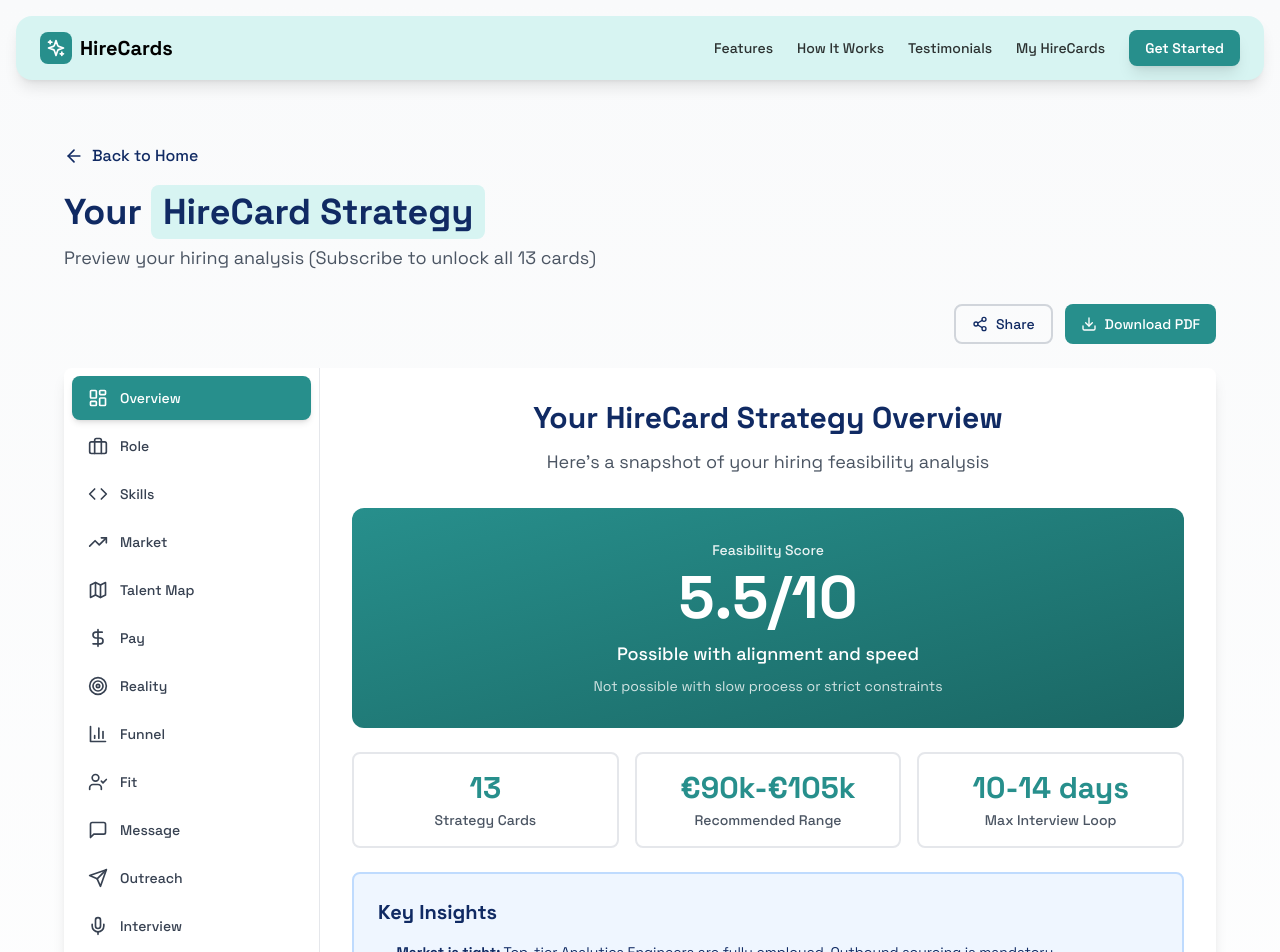
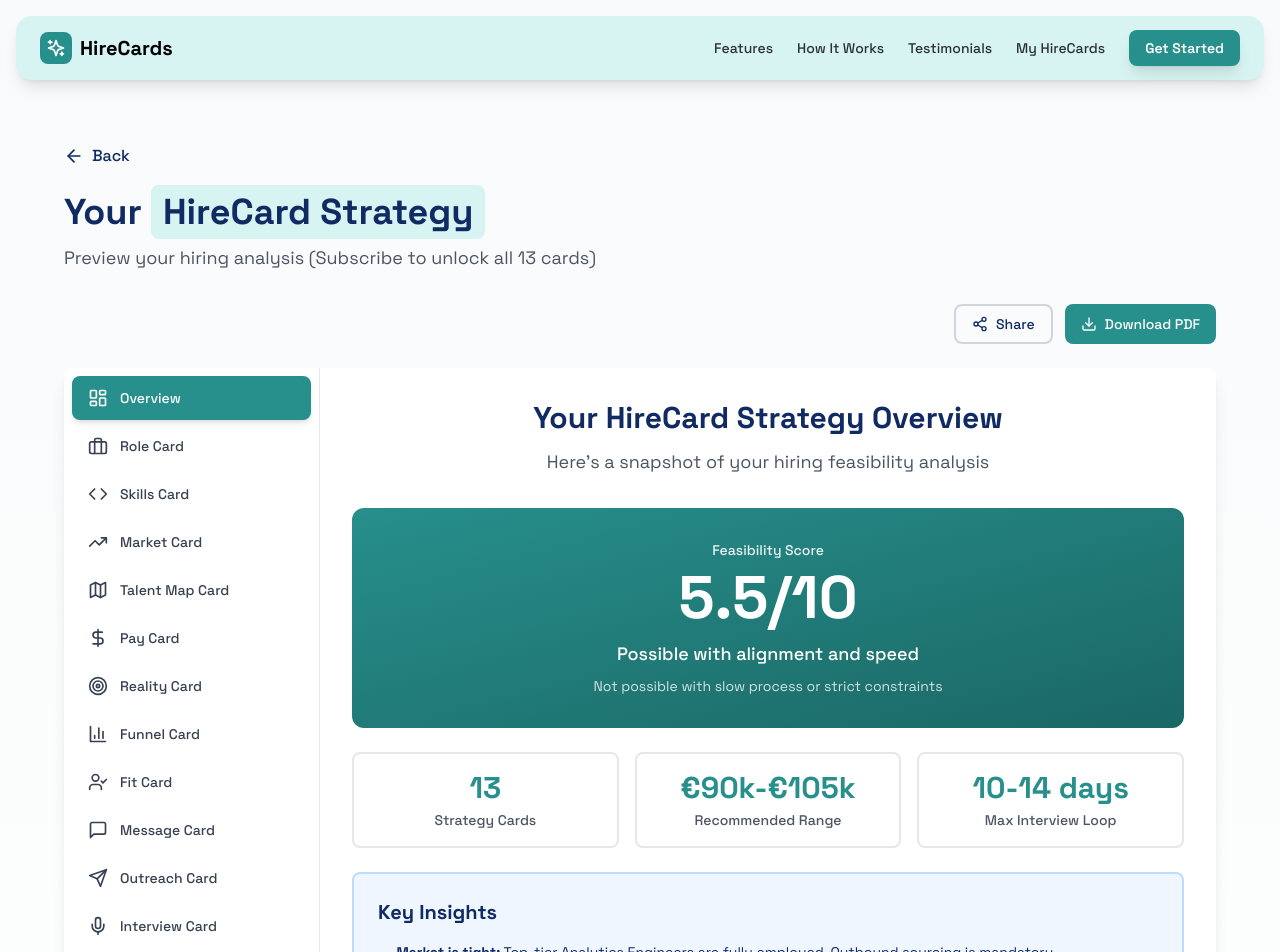
Before and after one commit to addis-ale/hirecards, a Next.js app: page /results in a window 1280 px wide. Shown: the top 952 px of the page. Built offline with nearby package versions, Linux system fonts and the light colour scheme.

Commit message:
result page enhancement

```diff
--- a/app/results/page.tsx
+++ b/app/results/page.tsx
@@ -150,13 +150,14 @@
           {/* Header */}
           <div className="max-w-6xl mx-auto mb-8">
        <button
-              onClick={() => router.push("/")}
+        onClick={() => router.back()}
         className="flex items-center space-x-2 mb-6 transition-colors hover:opacity-80"
         style={{ color: "#102a63" }}
       >
       <ArrowLeft className="w-5 h-5" />
-              <span className="font-medium">Back to Home</span>
+      <span className="font-medium">Back</span>
     </button>
+
 
             <div>
               <h1
--- a/components/HireCardTabs.tsx
+++ b/components/HireCardTabs.tsx
@@ -26,19 +26,19 @@
 
   const tabs = [
     { id: "overview", label: "Overview", Icon: LayoutDashboard },
-    { id: "role", label: "Role", Icon: Briefcase },
-    { id: "skill", label: "Skills", Icon: Code },
-    { id: "market", label: "Market", Icon: TrendingUp },
-    { id: "talentmap", label: "Talent Map", Icon: Map },
-    { id: "pay", label: "Pay", Icon: DollarSign },
-    { id: "reality", label: "Reality", Icon: Target },
-    { id: "funnel", label: "Funnel", Icon: BarChart3 },
-    { id: "fit", label: "Fit", Icon: UserCheck },
-    { id: "message", label: "Message", Icon: MessageSquare },
-    { id: "outreach", label: "Outreach", Icon: Send },
-    { id: "interview", label: "Interview", Icon: Mic },
-    { id: "scorecard", label: "Scorecard", Icon: ClipboardList },
-    { id: "plan", label: "Plan", Icon: CalendarCheck },
+    { id: "role", label: "Role Card", Icon: Briefcase },
+    { id: "skill", label: "Skills Card", Icon: Code },
+    { id: "market", label: "Market Card", Icon: TrendingUp },
+    { id: "talentmap", label: "Talent Map Card", Icon: Map },
+    { id: "pay", label: "Pay Card", Icon: DollarSign },
+    { id: "reality", label: "Reality Card", Icon: Target },
+    { id: "funnel", label: "Funnel Card", Icon: BarChart3 },
+    { id: "fit", label: "Fit Card", Icon: UserCheck },
+    { id: "message", label: "Message Card", Icon: MessageSquare },
+    { id: "outreach", label: "Outreach Card", Icon: Send },
+    { id: "interview", label: "Interview Card", Icon: Mic },
+    { id: "scorecard", label: "Scorecard Card", Icon: ClipboardList },
+    { id: "plan", label: "Plan Card", Icon: CalendarCheck },
   ];
 
   const handleDownload = () => {
--- a/components/cards/MessageCard.tsx
+++ b/components/cards/MessageCard.tsx
@@ -1,7 +1,17 @@
 "use client";
 
 import React from "react";
-import { MessageSquare, Target, AlertTriangle, Wrench, XCircle, Eye } from "lucide-react";
+import {
+  MessageSquare,
+  Target,
+  AlertTriangle,
+  Wrench,
+  XCircle,
+  Eye,
+  FileText,
+  TerminalSquare,
+  AlignLeft,
+} from "lucide-react";
 import { Section } from "@/components/ui/Section";
 import { Callout } from "@/components/ui/Callout";
 
@@ -9,23 +19,76 @@
   const donts = [
     "Start with company history",
     "Over-describe culture",
-    "Use clichés (\"fast-paced environment\")"
+    "Use clichés (\"fast-paced environment\")",
+  ];
+
+  const templates = [
+    {
+      title: "⚡ Short ‘Scroll-Stopper’ (General Audience)",
+      icon: Eye,
+      content: `"We’re hiring a ${"{ROLE}"} — but here’s the difference:
+Your work becomes an actual customer-facing product feature, not a buried internal dashboard.
+If you want a role where impact is visible in weeks (not quarters), this is it."`,
+    },
+    {
+      title: "🧠 Medium-Length Technical Pitch (Engineer-Focused)",
+      icon: TerminalSquare,
+      content: `"Most data roles optimize pipelines. This one optimizes outcomes.
+
+We’re looking for a ${"{ROLE}"} who wants to work on:
+• Production-facing models that power merchant analytics
+• Systems where correctness matters more than dashboards
+• A stack grounded in ${"{TECH_STACK}"} with room for ownership end-to-end
+
+If you enjoy turning ambiguous problems into real product capabilities, let’s talk."`,
+    },
+    {
+      title: "📜 Long-Form Story / Senior Talent Pitch",
+      icon: FileText,
+      content: `"Every data team claims impact. Few can prove it.
+
+At ${"{COMPANY}"} the models our team builds determine what thousands of businesses see on their screens every day.
+Your work becomes the 'why' behind key decisions — not the forgotten system behind the scenes.
+
+We’re hiring a ${"{ROLE}"} who wants:
+• Ownership of model strategy
+• A tight feedback loop with product + engineering
+• The ability to shape an analytics platform used globally
+
+If you're tired of doing invisible work and want your output to *change how businesses make decisions*, this is your seat at the table."`,
+    },
   ];
 
   return (
     <div className="space-y-6">
-      <Section title="Message Card" subtitle="Core pitch and positioning" Icon={MessageSquare} density="compact">
-        <div className="space-y-4">
+      <Section
+        title="Message Card"
+        subtitle="Core pitch, positioning, and ready-to-use message templates"
+        Icon={MessageSquare}
+        density="compact"
+      >
+        <div className="space-y-6">
           {/* Core Pitch */}
-          <div className="rounded-xl border-2 p-5 bg-gradient-to-br from-blue-50 to-white" style={{ borderColor: "#278f8c" }}>
+          <div
+            className="rounded-xl border-2 p-5 bg-gradient-to-br from-blue-50 to-white"
+            style={{ borderColor: "#278f8c" }}
+          >
             <div className="flex items-start gap-3">
               <Target className="w-5 h-5 mt-0.5" style={{ color: "#278f8c" }} />
               <div className="flex-1">
-                <h4 className="text-sm font-semibold mb-2" style={{ color: "#102a63" }}>
+                <h4
+                  className="text-sm font-semibold mb-2"
+                  style={{ color: "#102a63" }}
+                >
                   Core Pitch
                 </h4>
-                <p className="text-[13px] leading-relaxed italic font-medium" style={{ color: "#278f8c" }}>
-                  &quot;Your models will directly power merchant-facing analytics used by thousands of businesses — not internal dashboards. You shape the product, not just the pipeline.&quot;
+                <p
+                  className="text-[13px] leading-relaxed italic font-medium"
+                  style={{ color: "#278f8c" }}
+                >
+                  &quot;Your models will directly power merchant-facing
+                  analytics used by thousands of businesses — not internal
+                  dashboards. You shape the product, not just the pipeline.&quot;
                 </p>
               </div>
             </div>
@@ -33,7 +96,8 @@
 
           {/* Brutal Truth */}
           <Callout tone="danger" title="💥 Brutal Truth">
-            If your messaging sounds like every other &quot;modern dbt stack + impact&quot; pitch, candidates ignore you.
+            If your messaging sounds like every other &quot;modern dbt stack +
+            impact&quot; pitch, candidates ignore you.
           </Callout>
 
           {/* Don't Do This */}
@@ -63,8 +127,33 @@
 
           {/* Hidden Bottleneck */}
           <Callout tone="warning" title="🔍 Hidden Bottleneck">
-            Your messaging is often too polite and too vague. Senior talent responds to direct, specific value — not generalities.
+            Your messaging is often too polite and too vague. Senior talent
+            responds to direct, specific value — not generalities.
           </Callout>
+
+          {/* ====================== */}
+          {/* NEW — Message Templates */}
+          {/* ====================== */}
+          <Section title="📝 Message Templates" Icon={AlignLeft} >
+            <div className="space-y-4">
+              {templates.map((t, idx) => (
+                <div
+                  key={idx}
+                  className="border rounded-xl p-4 bg-white shadow-sm"
+                >
+                  <div className="flex items-start gap-3 mb-2">
+                    <t.icon className="w-4 h-4 text-slate-600 mt-0.5" />
+                    <h4 className="text-[14px] font-semibold text-slate-800">
+                      {t.title}
+                    </h4>
+                  </div>
+                  <p className="text-[13px] leading-relaxed whitespace-pre-line text-slate-700">
+                    {t.content}
+                  </p>
+                </div>
+              ))}
+            </div>
+          </Section>
         </div>
       </Section>
     </div>
```
Also changed, not shown: 1 other file (tests, documents, lock files or other folders). Lines whose indentation alone changed are shown as unchanged.
